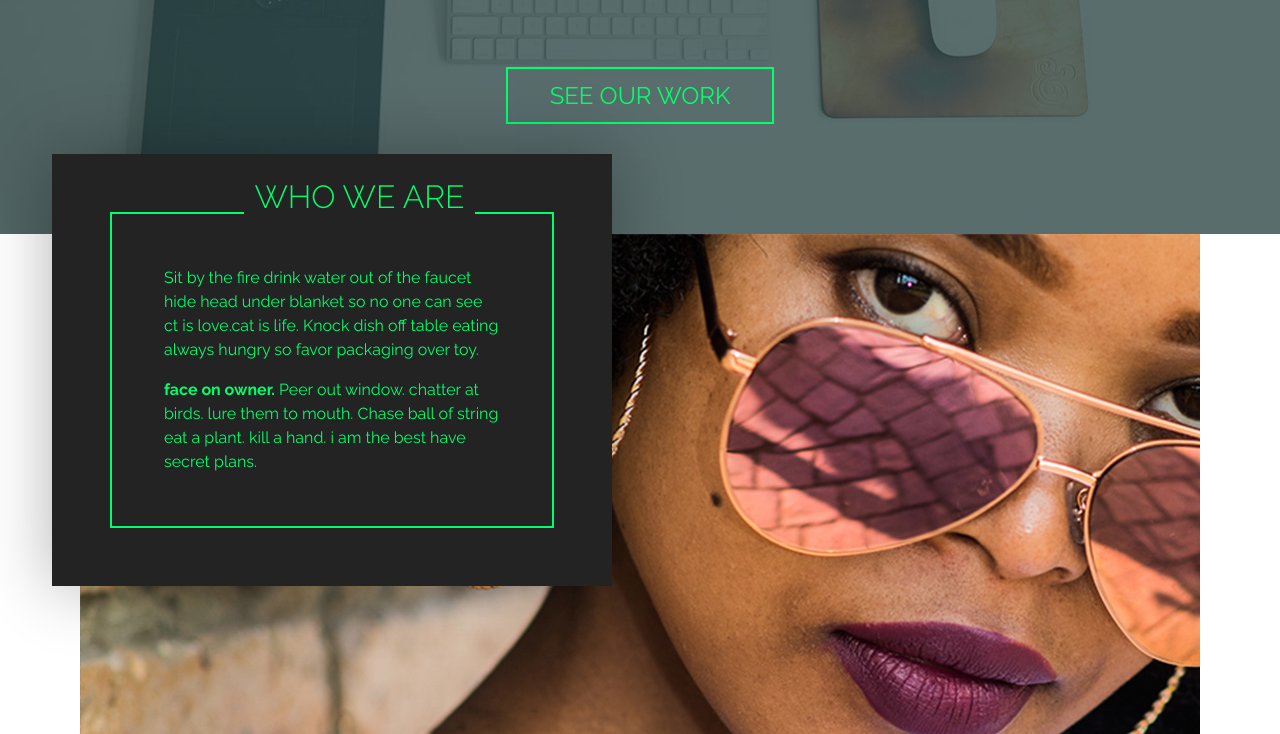
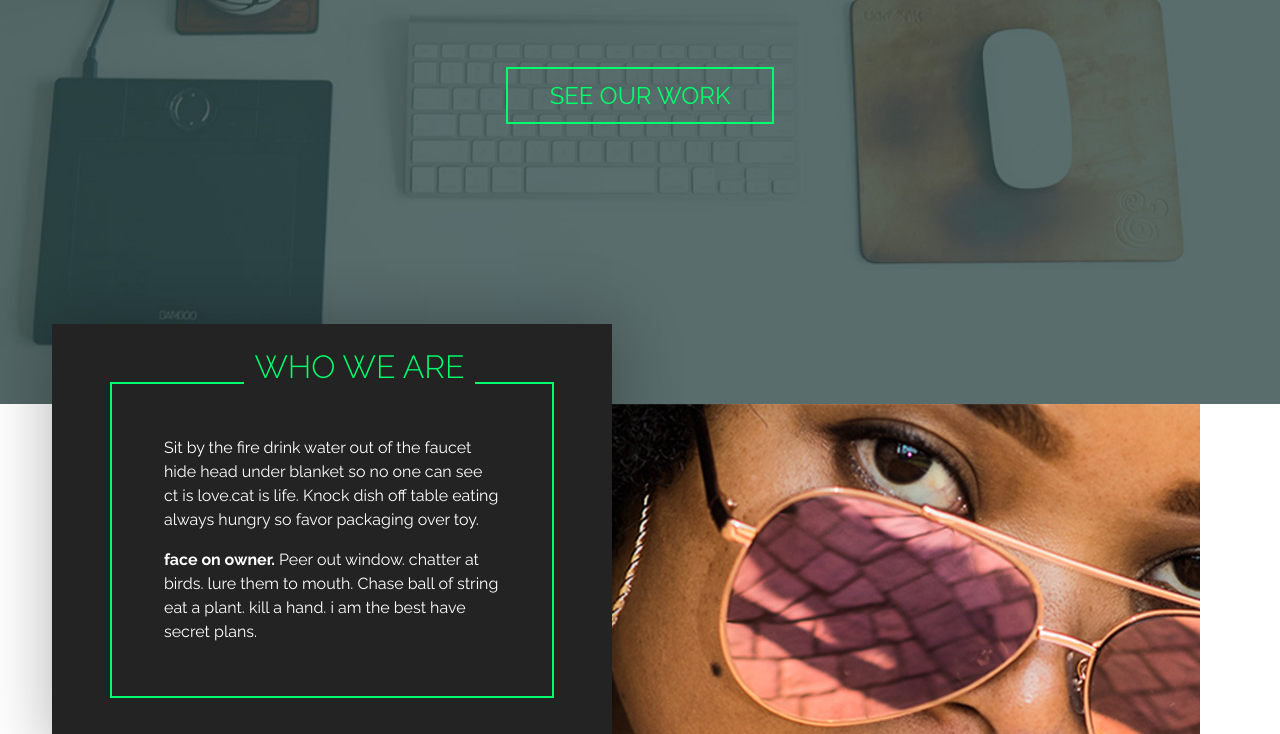
Before and after one commit to ashishanasane/Html-code, a plain HTML site: page index.html in a window 1280 px wide. Shown: the part 566-1300 px from the top of the page. Drawn offline with Linux system fonts and the light colour scheme.

Commit message:
fixes the position of the button on the layout

```diff
--- a/styles.css
+++ b/styles.css
@@ -197,7 +197,7 @@ nav a:focus {
 
 @media(min-width: 60rem) {
     .home-hero {
-        height: 100vh;
+        height: auto;
         padding: 35vh;
     }
 }
@@ -210,7 +210,7 @@ nav a:focus {
     margin-left: -2.5%;
     outline: 2px solid #00ff6c;
     outline-offset: -2.5em;
-    color: #00ff6c;
+    color: #fff;
     position: relative;
 }
 
```
